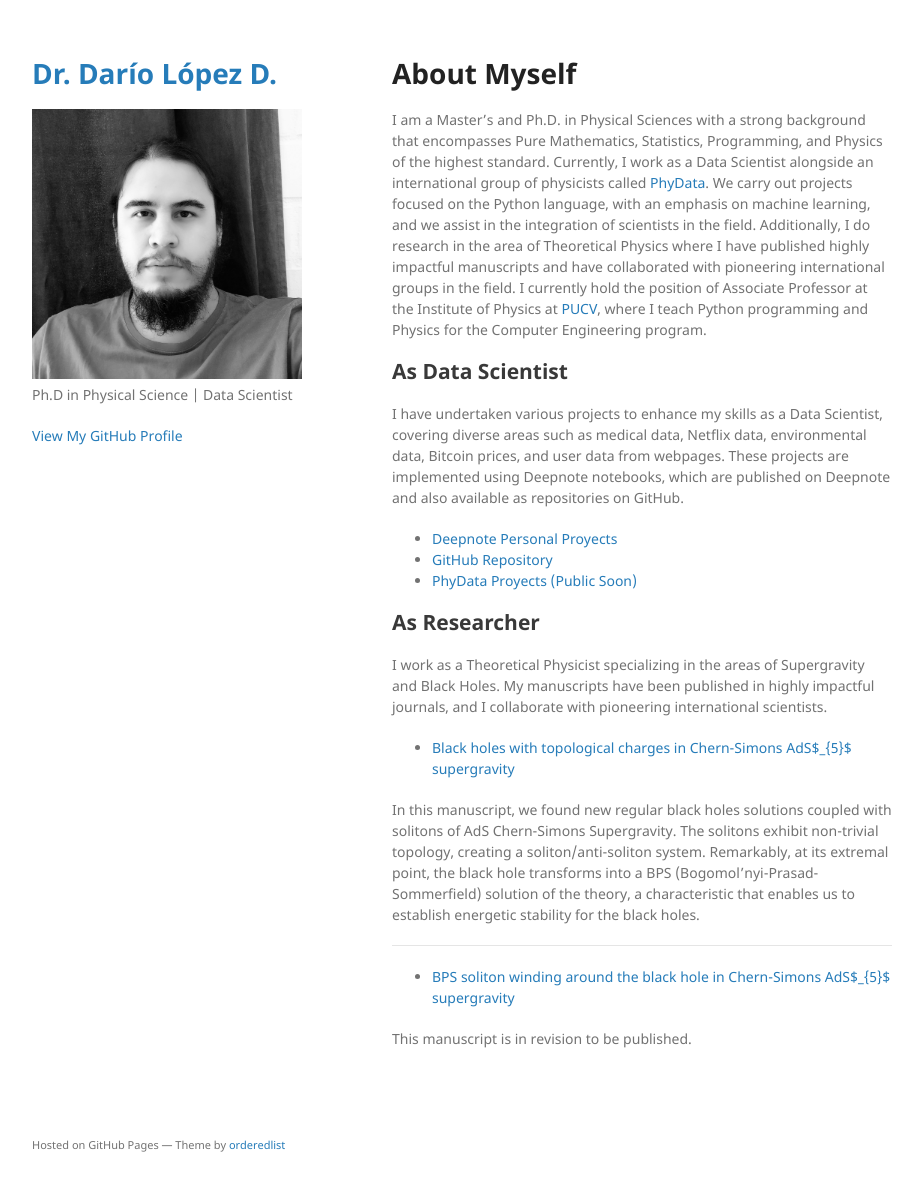
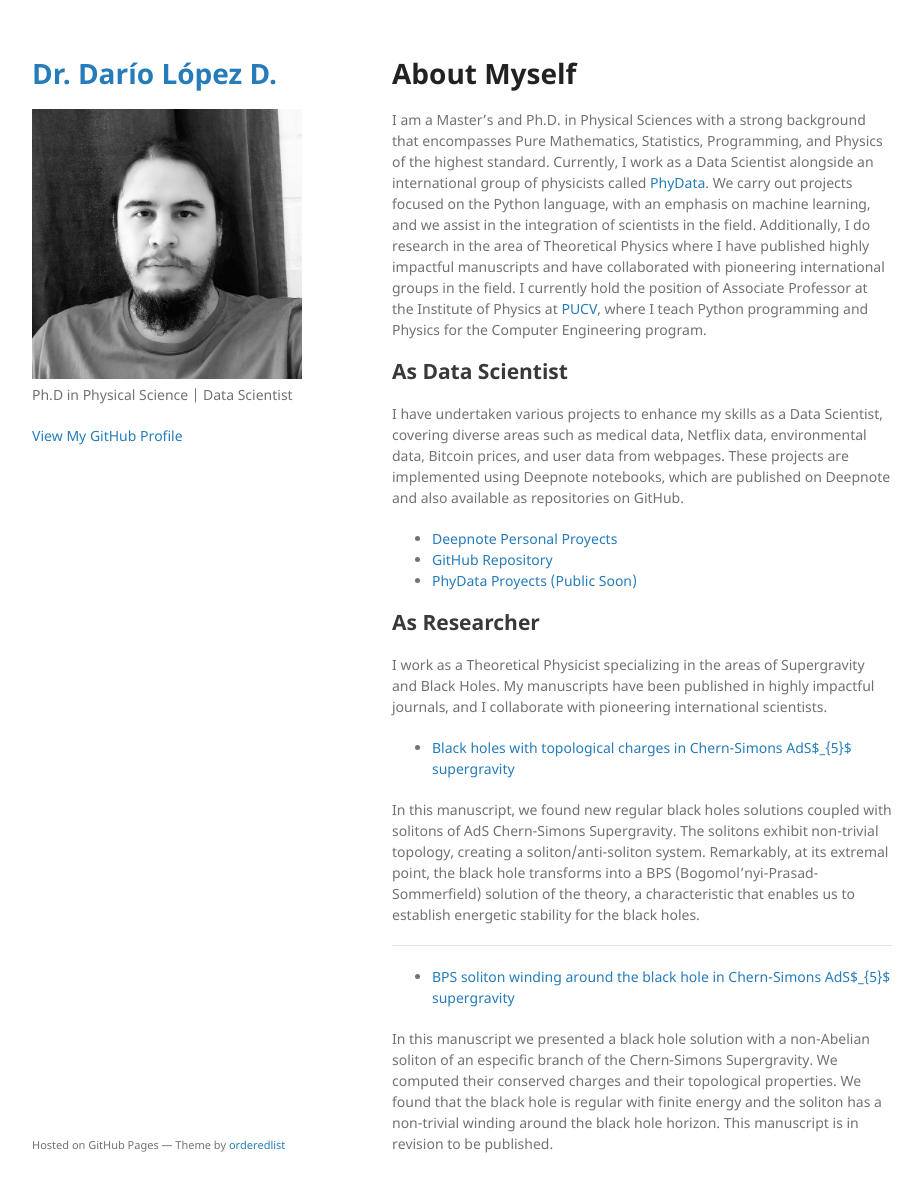
Before and after one commit to dariolopezd/dariolopezd.github.io, a Jekyll site: the page built from index.md, in a window 1280 px wide and 1224 px high. Shown: the top 1192 px of the window, without its empty margins (178-1101 px from the left). Built offline with Jekyll 4.4.1, drawn with Linux system fonts in a browser that asks for light colours; our own code applies the rules of GitHub Pages for plain Markdown files.

Commit message:
Update index.md

```diff
--- a/index.md
+++ b/index.md
@@ -143,4 +143,4 @@ In this manuscript, we found new regular black holes solutions coupled with soli
 
 * [BPS soliton winding around the black hole in Chern-Simons AdS$_{5}$ supergravity](https://ioppublishing.org/)
 
-This manuscript is in revision to be published.
+In this manuscript we presented a black hole solution with a non-Abelian soliton of an especific branch of the Chern-Simons Supergravity. We computed their conserved charges and their topological properties. We found that the black hole is regular with finite energy and the soliton has a non-trivial winding around the black hole horizon. This manuscript is in revision to be published.
```
